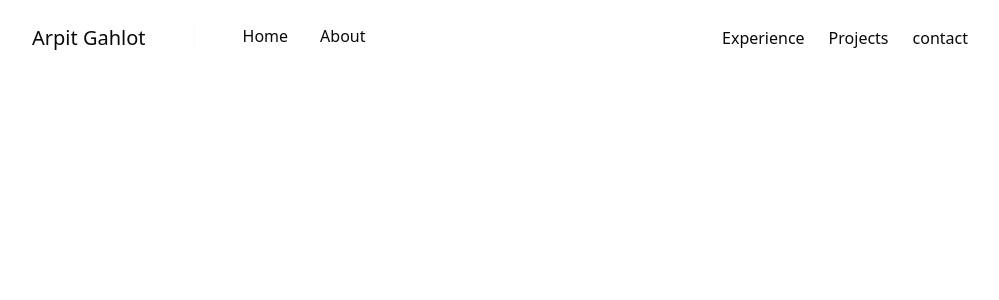
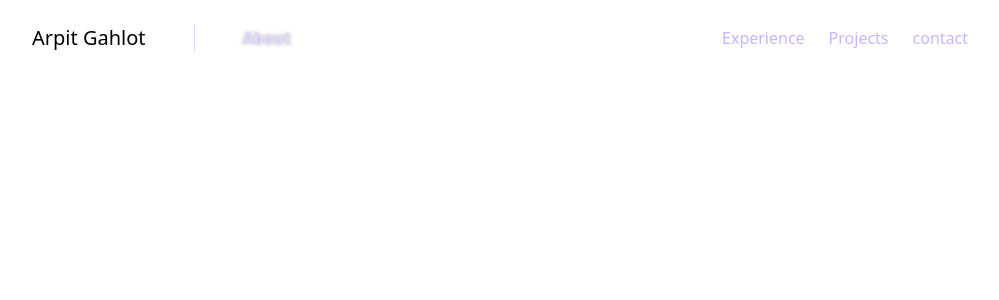
Before and after one commit to femto21/New-Portfolio, a Next.js app: page / in a window 1280 px wide. Shown: the top 300 px of the page, without its empty margins (140-1139 px from the left). Built offline with nearby package versions, Linux system fonts and the light colour scheme.

Commit message:
NavBar Design ready

```diff
--- a/app/components/NavBar.tsx
+++ b/app/components/NavBar.tsx
@@ -5,24 +5,39 @@ const NavBar = () => {
     <nav className="md:px-4 md:py-6 px-6 py-6 flex items-center top-0 z-20">
       <div className="w-full flex justify-between items-center max-w-9/12 m-auto">
         <div className="flex justify-between">
-          <div className="pr-12  border-r-[1.25px] border-amber-50">
-            <Link href="/" className="text-xl text-shadow-amber-50 font-medium">
+          <div className="pr-12  border-r-[1.25px] border-[#e2d9ff]">
+            <Link href="/" className="text-xl  font-medium ">
               Arpit Gahlot
             </Link>
           </div>
-          <div className="ml-12 flex gap-8 justify-between">
-            <Link href="/" className="font-medium">
-              Home
-            </Link>
-            <Link href="#about" className="font-medium">
+          <div className="ml-12 flex gap-8 justify-between items-center">
+            <Link
+              href="/about"
+              className="font-bold text-[#e2d9ff] text-shadow-nav hover:text-emerald-300 hover:text-shadow-nav-hover"
+            >
               About
             </Link>
           </div>
         </div>
-        <div className="flex justify-between gap-6 font-medium">
-          <Link href="#experience">Experience</Link>
-          <Link href="#projects">Projects</Link>
-          <Link href="#contact">contact</Link>
+        <div className="flex justify-between gap-6 ">
+          <Link
+            href="#experience"
+            className="font-medium text-[#c6b5ff] hover:text-emerald-300"
+          >
+            Experience
+          </Link>
+          <Link
+            href="#projects"
+            className="font-medium text-[#c6b5ff] hover:text-emerald-300"
+          >
+            Projects
+          </Link>
+          <Link
+            href="#contact"
+            className="font-medium text-[#c6b5ff] hover:text-emerald-300"
+          >
+            contact
+          </Link>
         </div>
       </div>
     </nav>
--- a/app/globals.css
+++ b/app/globals.css
@@ -1,124 +1,10 @@
 @import "tailwindcss";
-@import "tw-animate-css";
 
-@custom-variant dark (&:is(.dark *));
-
-@theme inline {
-  /* Configure your theme variables here */
-  --font-display: "Inter", "sans-serif";
-  --color-primary-500: oklch(0.84 0.18 117.33);
-  --spacing: 0.25rem;
-  --color-sidebar-ring: var(--sidebar-ring);
-  --color-sidebar-border: var(--sidebar-border);
-  --color-sidebar-accent-foreground: var(--sidebar-accent-foreground);
-  --color-sidebar-accent: var(--sidebar-accent);
-  --color-sidebar-primary-foreground: var(--sidebar-primary-foreground);
-  --color-sidebar-primary: var(--sidebar-primary);
-  --color-sidebar-foreground: var(--sidebar-foreground);
-  --color-sidebar: var(--sidebar);
-  --color-chart-5: var(--chart-5);
-  --color-chart-4: var(--chart-4);
-  --color-chart-3: var(--chart-3);
-  --color-chart-2: var(--chart-2);
-  --color-chart-1: var(--chart-1);
-  --color-ring: var(--ring);
-  --color-input: var(--input);
-  --color-border: var(--border);
-  --color-destructive: var(--destructive);
-  --color-accent-foreground: var(--accent-foreground);
-  --color-accent: var(--accent);
-  --color-muted-foreground: var(--muted-foreground);
-  --color-muted: var(--muted);
-  --color-secondary-foreground: var(--secondary-foreground);
-  --color-secondary: var(--secondary);
-  --color-primary-foreground: var(--primary-foreground);
-  --color-primary: var(--primary);
-  --color-popover-foreground: var(--popover-foreground);
-  --color-popover: var(--popover);
-  --color-card-foreground: var(--card-foreground);
-  --color-card: var(--card);
-  --color-foreground: var(--foreground);
-  --color-background: var(--background);
-  --radius-sm: calc(var(--radius) - 4px);
-  --radius-md: calc(var(--radius) - 2px);
-  --radius-lg: var(--radius);
-  --radius-xl: calc(var(--radius) + 4px);
-}
-
-:root {
-  --radius: 0.625rem;
-  --card: oklch(1 0 0);
-  --card-foreground: oklch(0.141 0.005 285.823);
-  --popover: oklch(1 0 0);
-  --popover-foreground: oklch(0.141 0.005 285.823);
-  --primary: oklch(0.21 0.006 285.885);
-  --primary-foreground: oklch(0.985 0 0);
-  --secondary: oklch(0.967 0.001 286.375);
-  --secondary-foreground: oklch(0.21 0.006 285.885);
-  --muted: oklch(0.967 0.001 286.375);
-  --muted-foreground: oklch(0.552 0.016 285.938);
-  --accent: oklch(0.967 0.001 286.375);
-  --accent-foreground: oklch(0.21 0.006 285.885);
-  --destructive: oklch(0.577 0.245 27.325);
-  --border: oklch(0.92 0.004 286.32);
-  --input: oklch(0.92 0.004 286.32);
-  --ring: oklch(0.705 0.015 286.067);
-  --chart-1: oklch(0.646 0.222 41.116);
-  --chart-2: oklch(0.6 0.118 184.704);
-  --chart-3: oklch(0.398 0.07 227.392);
-  --chart-4: oklch(0.828 0.189 84.429);
-  --chart-5: oklch(0.769 0.188 70.08);
-  --sidebar: oklch(0.985 0 0);
-  --sidebar-foreground: oklch(0.141 0.005 285.823);
-  --sidebar-primary: oklch(0.21 0.006 285.885);
-  --sidebar-primary-foreground: oklch(0.985 0 0);
-  --sidebar-accent: oklch(0.967 0.001 286.375);
-  --sidebar-accent-foreground: oklch(0.21 0.006 285.885);
-  --sidebar-border: oklch(0.92 0.004 286.32);
-  --sidebar-ring: oklch(0.705 0.015 286.067);
-  --background: oklch(1 0 0);
-  --foreground: oklch(0.141 0.005 285.823);
-}
-
-.dark {
-  --background: oklch(0.141 0.005 285.823);
-  --foreground: oklch(0.985 0 0);
-  --card: oklch(0.21 0.006 285.885);
-  --card-foreground: oklch(0.985 0 0);
-  --popover: oklch(0.21 0.006 285.885);
-  --popover-foreground: oklch(0.985 0 0);
-  --primary: oklch(0.92 0.004 286.32);
-  --primary-foreground: oklch(0.21 0.006 285.885);
-  --secondary: oklch(0.274 0.006 286.033);
-  --secondary-foreground: oklch(0.985 0 0);
-  --muted: oklch(0.274 0.006 286.033);
-  --muted-foreground: oklch(0.705 0.015 286.067);
-  --accent: oklch(0.274 0.006 286.033);
-  --accent-foreground: oklch(0.985 0 0);
-  --destructive: oklch(0.704 0.191 22.216);
-  --border: oklch(1 0 0 / 10%);
-  --input: oklch(1 0 0 / 15%);
-  --ring: oklch(0.552 0.016 285.938);
-  --chart-1: oklch(0.488 0.243 264.376);
-  --chart-2: oklch(0.696 0.17 162.48);
-  --chart-3: oklch(0.769 0.188 70.08);
-  --chart-4: oklch(0.627 0.265 303.9);
-  --chart-5: oklch(0.645 0.246 16.439);
-  --sidebar: oklch(0.21 0.006 285.885);
-  --sidebar-foreground: oklch(0.985 0 0);
-  --sidebar-primary: oklch(0.488 0.243 264.376);
-  --sidebar-primary-foreground: oklch(0.985 0 0);
-  --sidebar-accent: oklch(0.274 0.006 286.033);
-  --sidebar-accent-foreground: oklch(0.985 0 0);
-  --sidebar-border: oklch(1 0 0 / 10%);
-  --sidebar-ring: oklch(0.552 0.016 285.938);
-}
-
-@layer base {
-  * {
-    @apply border-border outline-ring/50;
+@layer utilities {
+  .text-shadow-nav {
+    text-shadow: 0 0 4px #a8a8a8;
   }
-  body {
-    @apply bg-background text-foreground;
+  .text-shadow-nav-hover {
+    /* text-shadow: 0 0 6px #ff0000, 0 0 12px #ff0000, 0 0 18px #ff0000; */
   }
 }
```
Also changed, not shown: 1 other file (tests, documents, lock files or other folders).
